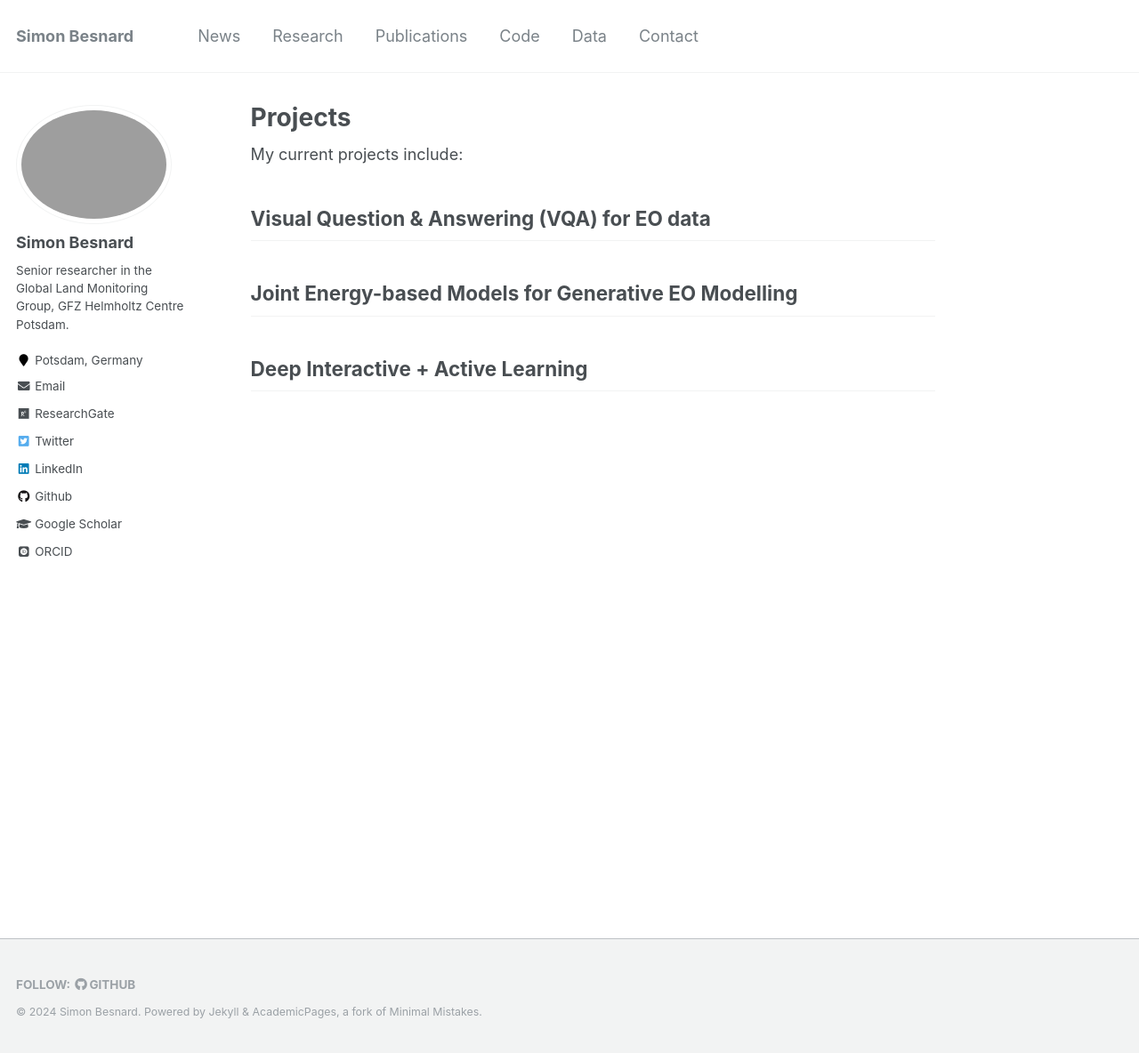
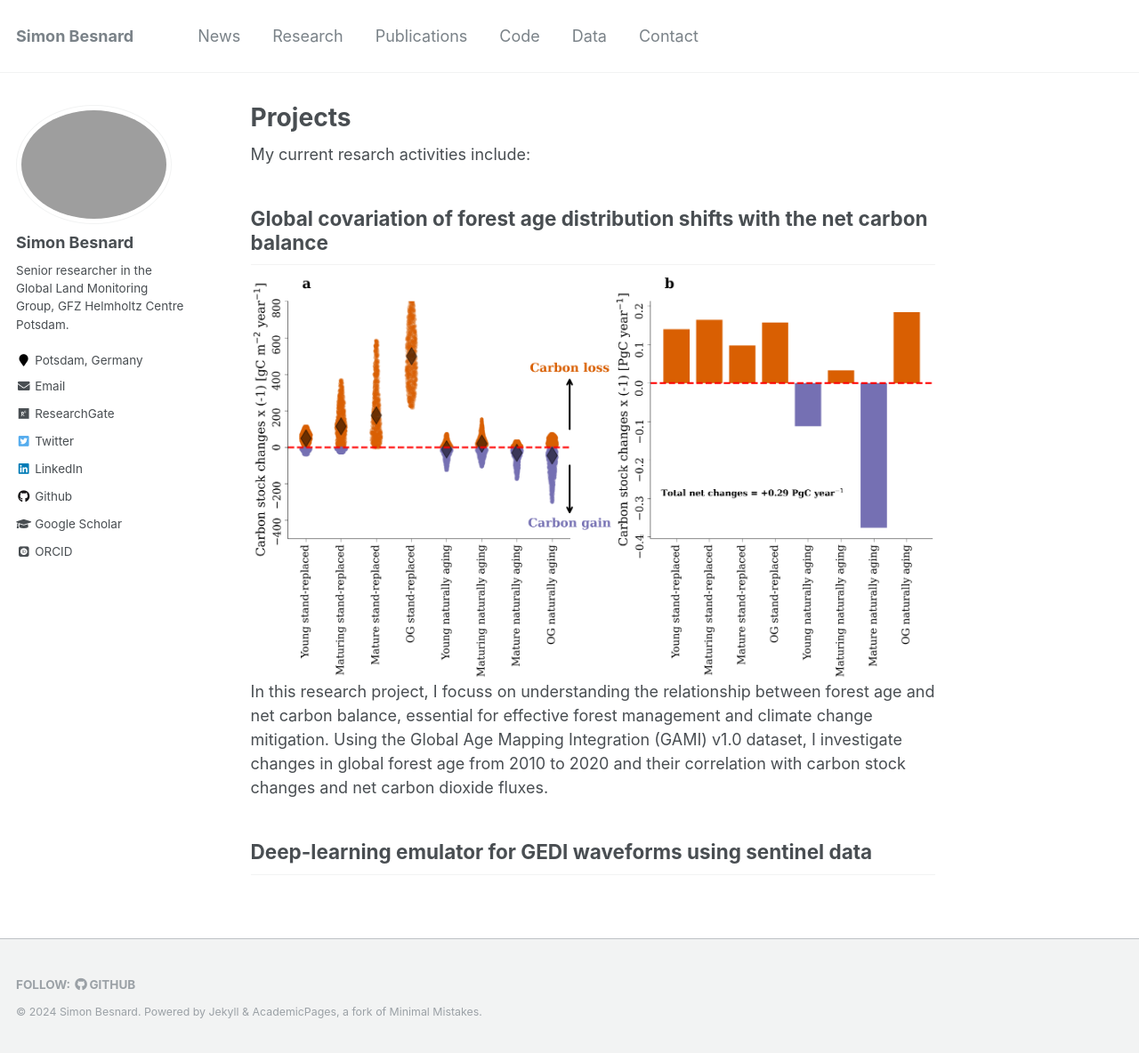
Before and after one commit to simonbesnard1/sbesnard.github.io, a Jekyll site: the page built from _pages/projects.md, in a window 1280 px wide and 1184 px high. Shown: the whole window at 89% size. Built offline with Jekyll 4.4.1, drawn with Linux system fonts in a browser that asks for light colours; some web fonts are replaced.

Commit message:
update research

```diff
--- a/_pages/projects.md
+++ b/_pages/projects.md
@@ -5,13 +5,10 @@ permalink: /projects/
 author_profile: true
 ---
 
-{% include base_path %}
+My current resarch activities include:
 
-My current projects include:
+## Global covariation of forest age distribution shifts with the net carbon balance
+![image-left]({{ site.url }}{{ site.baseurl }}/images/fig3a.png){: .align-left}
+In this research project, I focuss on understanding the relationship between forest age and net carbon balance, essential for effective forest management and climate change mitigation. Using the Global Age Mapping Integration (GAMI) v1.0 dataset, I investigate changes in global forest age from 2010 to 2020 and their correlation with carbon stock changes and net carbon dioxide fluxes.
 
-## Visual Question & Answering (VQA) for EO data
-
-## Joint Energy-based Models for Generative EO Modelling
-
-
-## Deep Interactive + Active Learning
+## Deep-learning emulator for GEDI waveforms using sentinel data
```
Also changed, not shown: images/fig3a.png (added).
